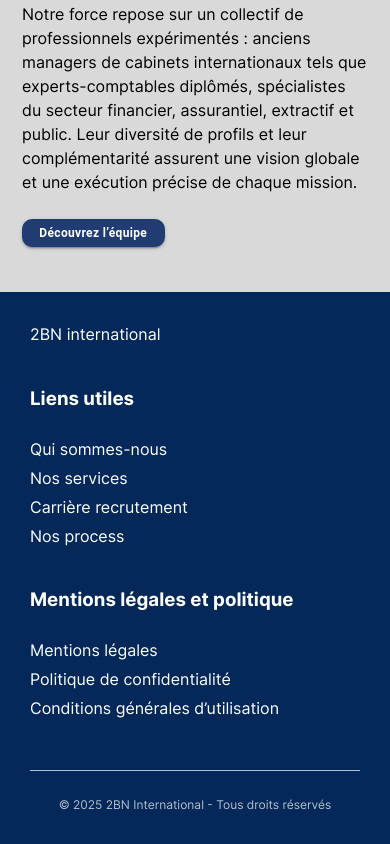
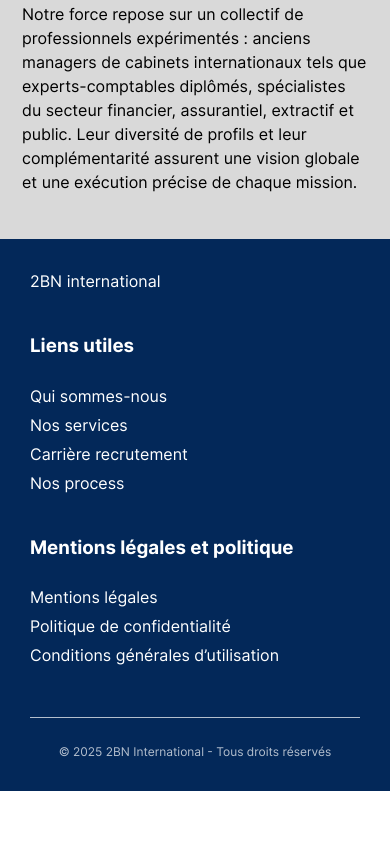
Before and after one commit to kevan241/2bni, a React (Vite) app in the folder 2bn_international/: page /about in a window 390 px wide. Shown: the part 3987-4831 px from the top of the page. After the commit the page ends 4778 px from the top, so only its background shows below. Built offline with nearby package versions, Linux system fonts and the light colour scheme; a web font is replaced by a local one.

Commit message:
responsive edition v6.1

```diff
--- a/2bn_international/src/composants/pages/about.jsx
+++ b/2bn_international/src/composants/pages/about.jsx
@@ -80,7 +80,6 @@ export default function About() {
                         <div className="global_expert_content section">
                             <div><span style={{fontSize:'35px'}} className="global_expert_content_title">Une équipe d’experts à votre service</span></div>
                             <div><span className="">Notre force repose sur un collectif de professionnels expérimentés : anciens managers de cabinets internationaux tels que experts-comptables diplômés, spécialistes du secteur financier, assurantiel, extractif et public. Leur diversité de profils et leur complémentarité assurent une vision globale et une exécution précise de chaque mission.</span></div>
-                            <div><Button variant="contained" sx={{padding:'0%',margin:'0%',fontSize:'12px!important',textTransform:'unset!important', padding:'1% 5%', borderRadius:'10px',backgroundColor:'#203C73',color:"#ffffff",fontWeight:'bold',zIndex:80}}>Découvrez l’équipe</Button></div>
                         </div>
                         <div className="global_img">
                             <img src={img_value05} alt="image_expert_global" width="80%" />
```
